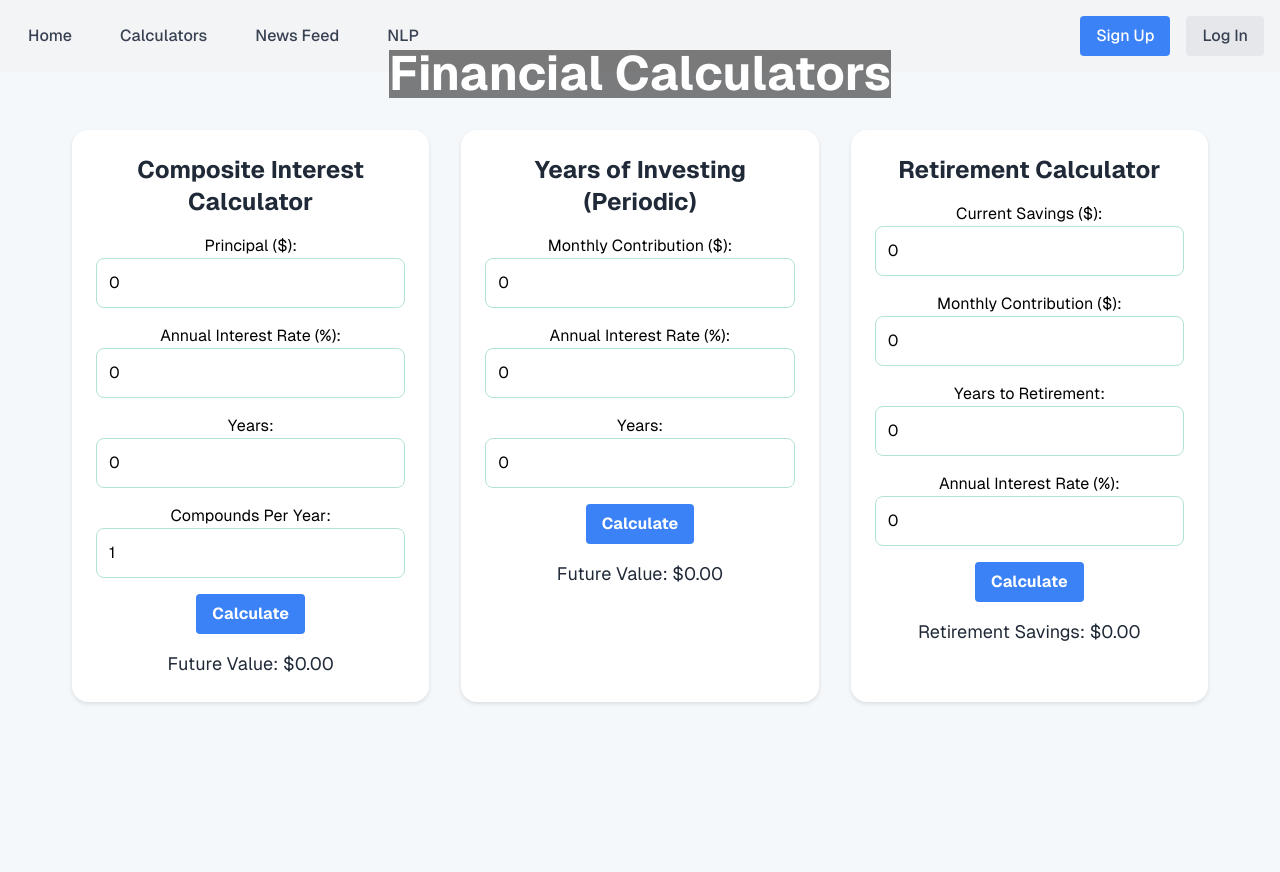
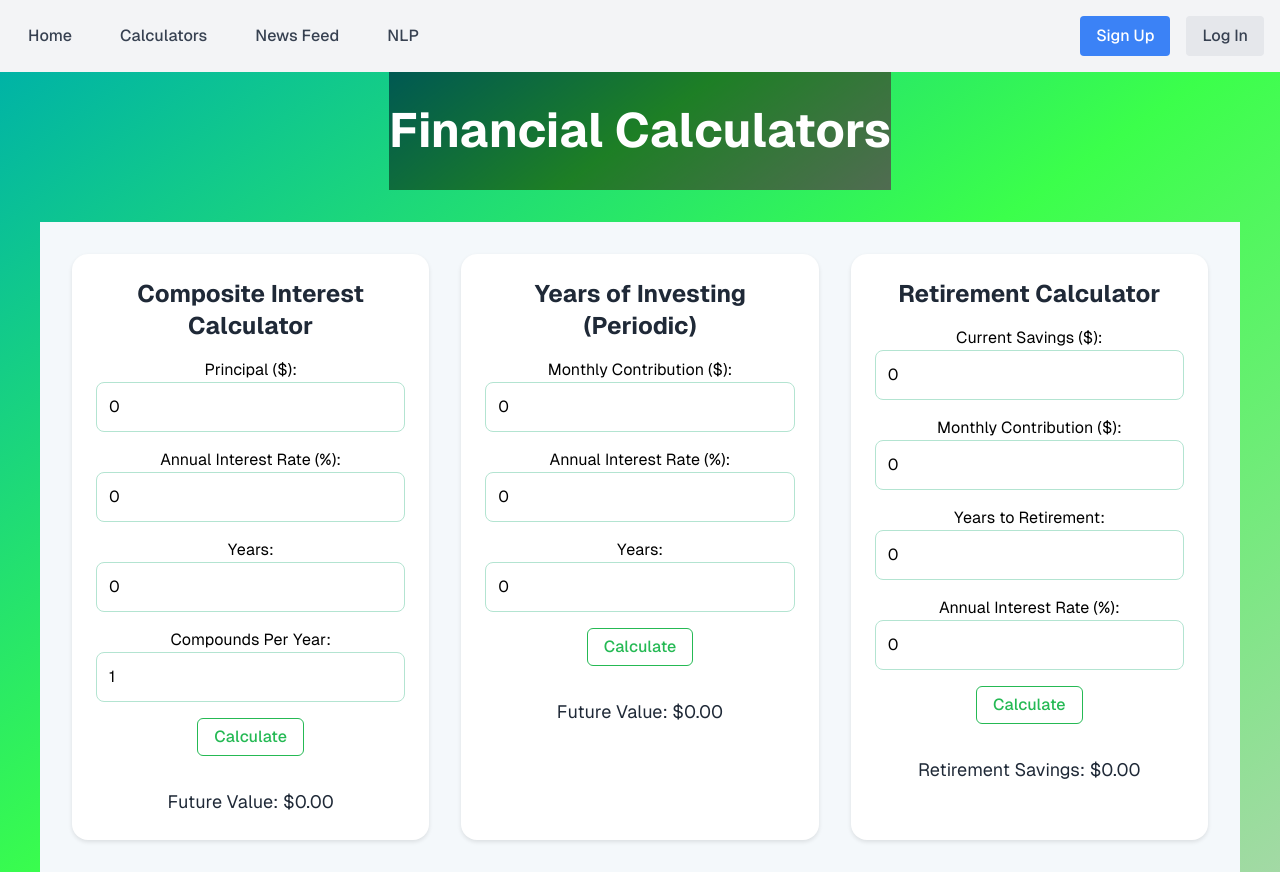
Before and after one commit to thwtchdctr/EMU481W, a Next.js app: page /calculators in a window 1280 px wide. Before the commit the page ends 800 px from the top, so only its background shows below. Built offline with nearby package versions, Linux system fonts and the light colour scheme.

Commit message:
Merged from main
Fixed all main/ammar merge issues

```diff
--- a/app/calculators/page.tsx
+++ b/app/calculators/page.tsx
@@ -4,18 +4,15 @@ import { useState } from 'react';
 
 export default function CalculatorsPage() {
   return (
-      <section className="flex flex-col">
-          {/* Hero section with background image and Financial Calculators text */}
-          <div className="relative h-64 bg-hero-image bg-cover bg-center">
+      <section className="gradientBackground2 flex flex-col min-h-screen">
+          <div className="gradientBackground2 relative h-32 bg-hero-image bg-cover bg-center mb-8">
               <div className="absolute inset-0 bg-black opacity-50"></div>
               <div className="relative z-10 flex items-center justify-center h-full">
                   <h1 className="text-5xl font-bold text-white">Financial Calculators</h1>
               </div>
           </div>
-
-          {/* Main section containing the calculators */}
-          <section className="container mx-auto py-8">
-              <div className="grid grid-cols-1 md:grid-cols-2 lg:grid-cols-3 gap-8">
+          <section className="container mx-auto py-2 h-auto">
+              <div className=" grid grid-cols-1 md:grid-cols-2 lg:grid-cols-3 gap-8">
                   <CompositeInterestCalculator />
                   <YearsOfInvestingCalculator />
                   <RetirementCalculator />
@@ -74,7 +71,7 @@ function CompositeInterestCalculator() {
         onChange={(e) => setCompoundsPerYear(Number(e.target.value))}
       />
 
-      <button className="bg-blue-500 text-white px-4 py-2 rounded hover:bg-blue-600" onClick={calculateCompositeInterest}>
+      <button className="bg-transparent border border-[#25B954] text-[#25B954] font-medium py-1.5 px-4 rounded-md hover:bg-green-500 hover:text-white transition-colors duration-300 ease-in-out mb-4" onClick={calculateCompositeInterest}>
         Calculate
       </button>
       <p className="mt-4 text-lg text-gray-800">Future Value: ${futureValue.toFixed(2)}</p>
@@ -121,7 +118,7 @@ function YearsOfInvestingCalculator() {
         onChange={(e) => setYears(Number(e.target.value))}
       />
 
-      <button className="bg-blue-500 text-white px-4 py-2 rounded hover:bg-blue-600" onClick={calculatePeriodicInvesting}>
+          <button className="bg-transparent border border-[#25B954] text-[#25B954] font-medium py-1.5 px-4 rounded-md hover:bg-green-500 hover:text-white transition-colors duration-300 ease-in-out mb-4" onClick={calculatePeriodicInvesting}>
         Calculate
       </button>
       <p className="mt-4 text-lg text-gray-800">Future Value: ${futureValue.toFixed(2)}</p>
@@ -178,8 +175,7 @@ function RetirementCalculator() {
         value={rate}
         onChange={(e) => setRate(Number(e.target.value))}
       />
-
-      <button className="bg-blue-500 text-white px-4 py-2 rounded hover:bg-blue-600" onClick={calculateRetirementSavings}>
+          <button className="bg-transparent border border-[#25B954] text-[#25B954] font-medium py-1.5 px-4 rounded-md hover:bg-green-500 hover:text-white transition-colors duration-300 ease-in-out mb-4" onClick={calculateRetirementSavings}>
         Calculate
       </button>
       <p className="mt-4 text-lg text-gray-800">Retirement Savings: ${retirementSavings.toFixed(2)}</p>
```
